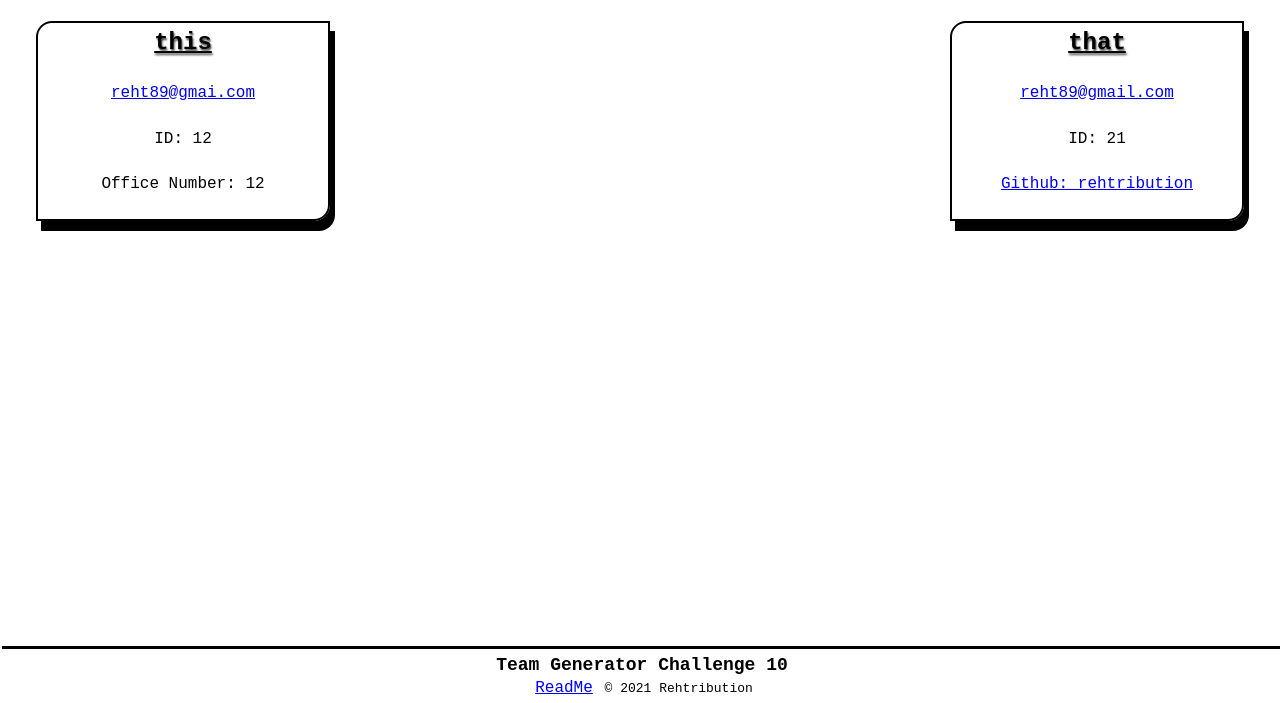
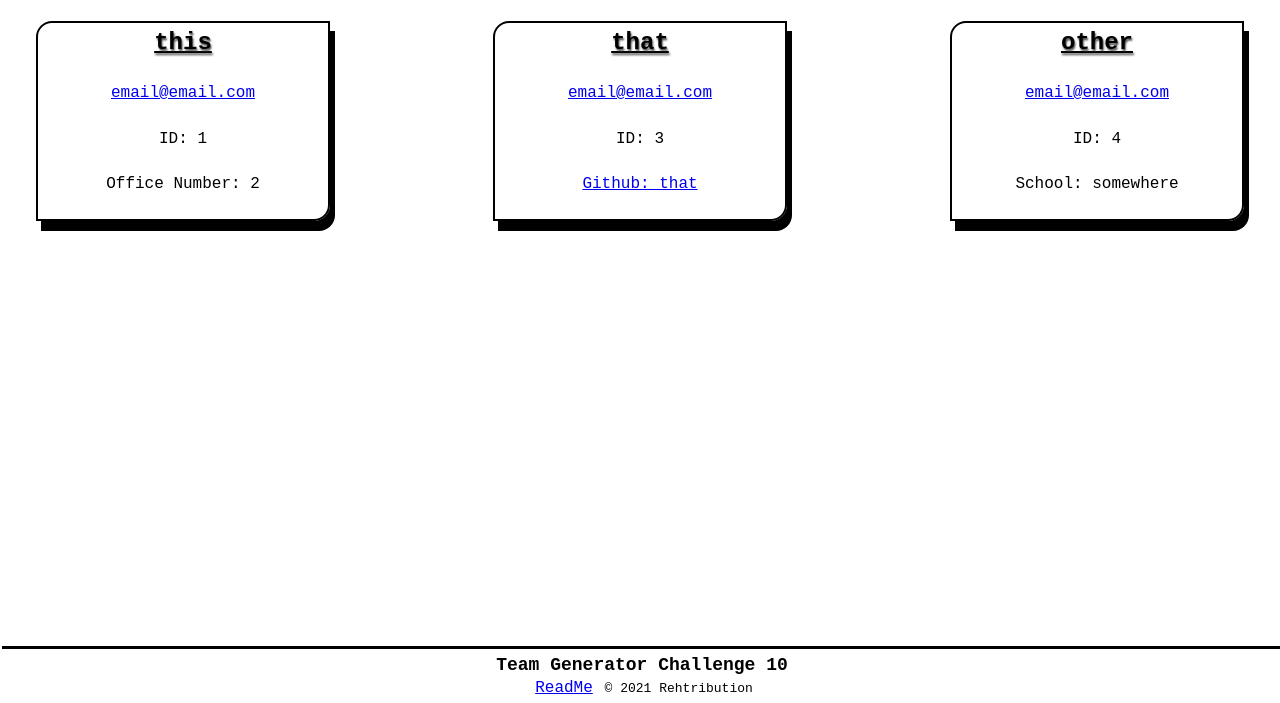
Before and after one commit to Rehtribution/10-dundermiff, a website: page team.html in a window 1280 px wide. Shown: the part 97-800 px from the top of the page. Drawn offline with Linux system fonts and the light colour scheme.

Commit message:
synching

```diff
--- a/team.html
+++ b/team.html
@@ -20,16 +20,23 @@
 
             <div class="card">
                 <h2>this</h2>
-                <p><a href="mailto: reht89@gmai.com" target="_blank">reht89@gmai.com</a></p>
-                <p>ID: 12</p>
-                <p>Office Number: 12</p>
+                <p><a href="mailto: email@email.com" target="_blank">email@email.com</a></p>
+                <p>ID: 1</p>
+                <p>Office Number: 2</p>
             </div>
 
             <div class="card">
                 <h2>that</h2>
-                <p><a href="mailto: reht89@gmail.com" target="_blank">reht89@gmail.com</a></p>
-                <p>ID: 21</p>
-                <p><a href="https://github.com/rehtribution" target="_blank">Github: rehtribution</a></p>
+                <p><a href="mailto: email@email.com" target="_blank">email@email.com</a></p>
+                <p>ID: 3</p>
+                <p><a href="https://github.com/that">Github: that</a></p>
+            </div>
+
+            <div class="card">
+                <h2>other</h2>
+                <p><a href="mailto: email@email.com" target="_blank">email@email.com</a></p>
+                <p>ID: 4</p>
+                <p>School: somewhere</p>
             </div>
 
         </div>
@@ -39,7 +46,7 @@
 
     <!--footer-->
     <footer>
-        <h4>Team Generator Challenge 10</h4><a href="README.md" target="_blank">ReadMe</a>
+    <h4>Team Generator Challenge 10</h4><a href="README.md" target="_blank">ReadMe</a>
         &copy; 2021 Rehtribution
     </footer>
     </html>
```
